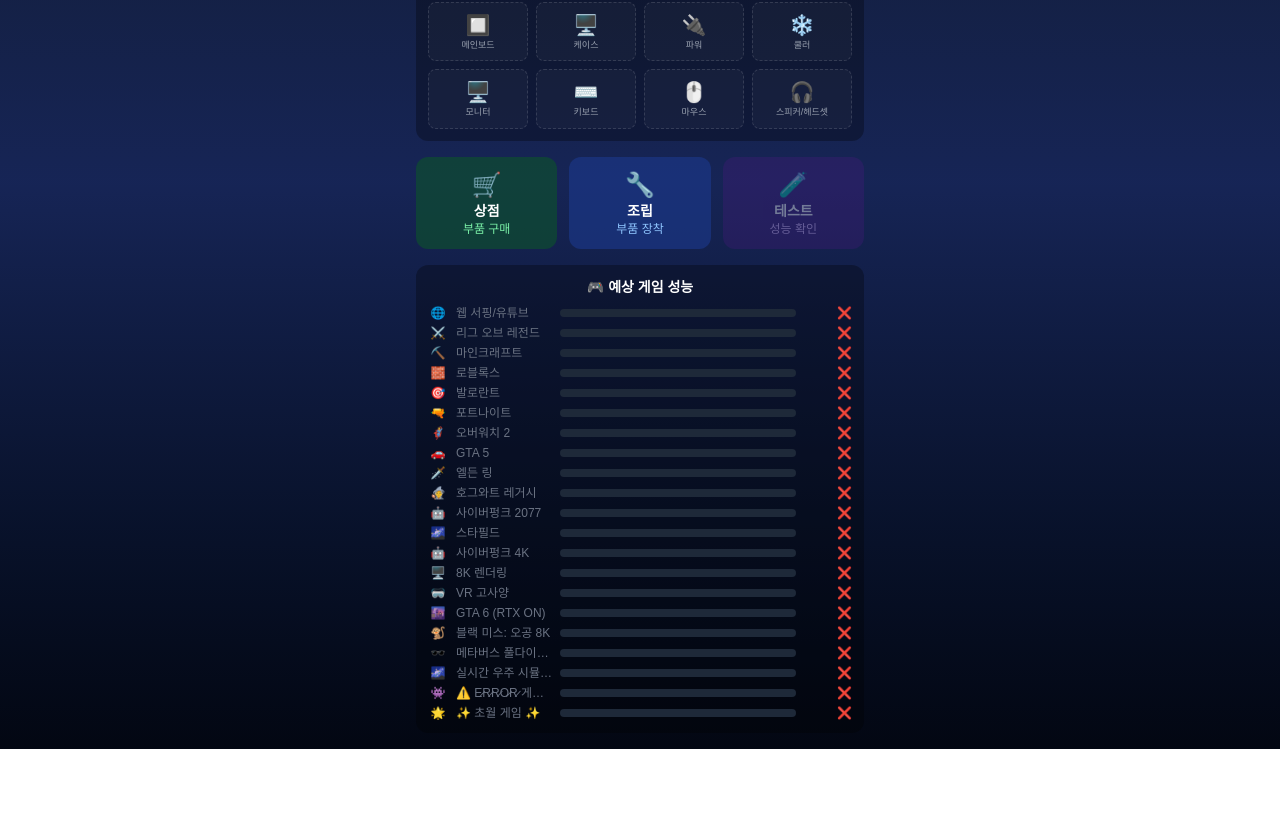
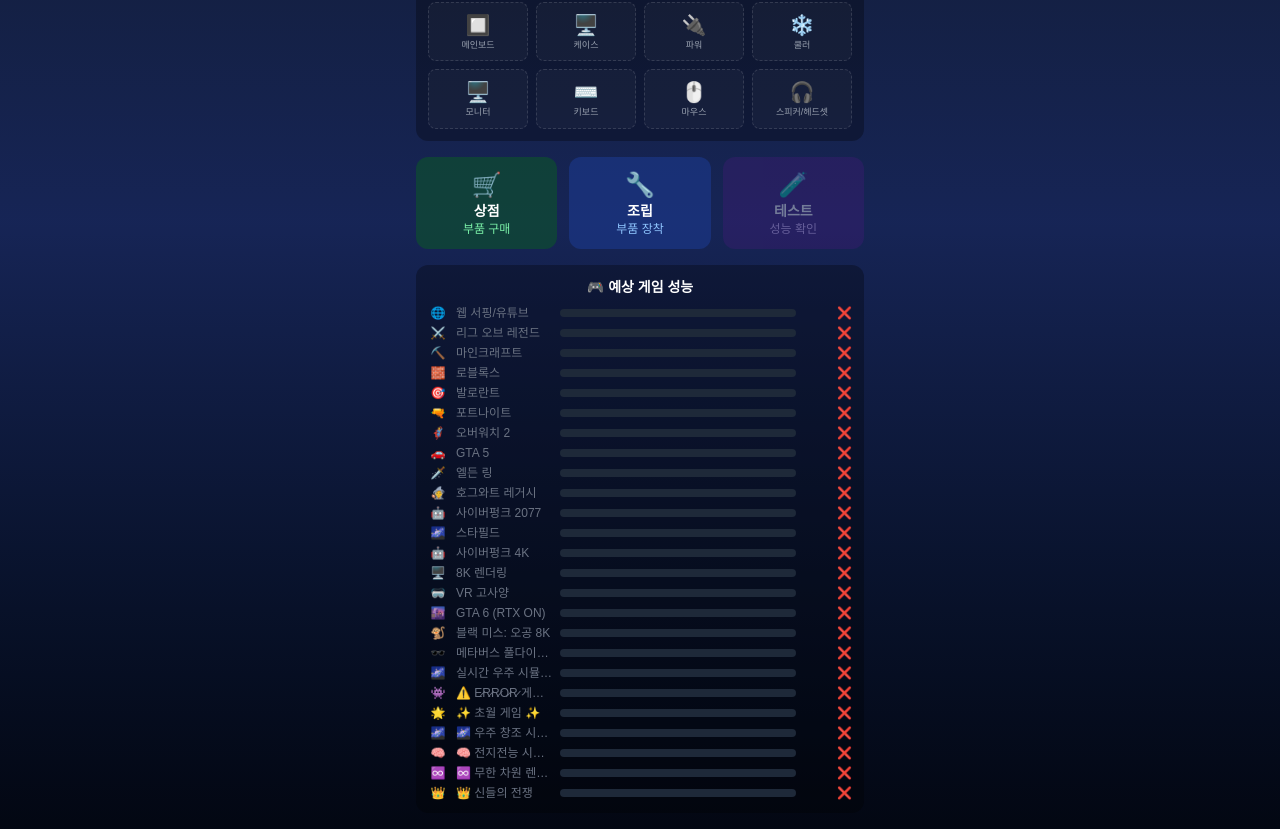
Before and after one commit to microgomi/yuhyun-introduce, a Next.js app: page /computer in a window 1280 px wide. Shown: the part 384-1213 px from the top of the page. Before the commit the page ends 1133 px from the top, so only its background shows below. Built offline with nearby package versions, Linux system fonts and the light colour scheme.

Commit message:
feat: 초월 게임 5종으로 확장 (우주창조~신들의 전쟁)

```diff
--- a/app/computer/page.tsx
+++ b/app/computer/page.tsx
@@ -194,8 +194,12 @@
   { name: "메타버스 풀다이브 VR", emoji: "🕶️", required: 400, optimal: 650, ultra: 950, cpuWeight: 0.4, gpuWeight: 0.6, ramMin: 6, storageHelp: true, resolution: "16K VR", desc: "양안 16K, 인간 시각 한계 초월" },
   { name: "실시간 우주 시뮬레이션", emoji: "🌌", required: 600, optimal: 1000, ultra: 1500, cpuWeight: 0.5, gpuWeight: 0.5, ramMin: 7, storageHelp: true, resolution: "∞K", desc: "은하 1000억개 실시간 물리 연산" },
   { name: "⚠️ E̷R̷R̷O̷R̷ 게임 ⚠️", emoji: "👾", required: 1000, optimal: 1800, ultra: 2800, cpuWeight: 0.5, gpuWeight: 0.5, ramMin: 7, storageHelp: true, resolution: "현실붕괴", desc: "존재하면 안 되는 게임. 오류 PC만 실행 가능." },
-  // ✨ 초월 게임 (신 등급 부품이라야 실행 가능 — 요구 성능 100만)
+  // ✨ 초월 게임 5종 (신 등급 부품이라야 실행 가능 — 요구 성능 100만 이상)
   { name: "✨ 초월 게임 ✨", emoji: "🌟", required: 1000000, optimal: 1500000, ultra: 2000000, cpuWeight: 0.5, gpuWeight: 0.5, ramMin: 9, storageHelp: true, resolution: "신의영역", desc: "요구 성능 1,000,000. 오직 신(GOD) 등급 PC만이 실행할 수 있다." },
+  { name: "🌌 우주 창조 시뮬레이터", emoji: "🌌", required: 1500000, optimal: 2200000, ultra: 3000000, cpuWeight: 0.55, gpuWeight: 0.45, ramMin: 9, storageHelp: true, resolution: "초월", desc: "빅뱅부터 우주 종말까지 실시간 창조. 신만이 다룬다." },
+  { name: "🧠 전지전능 시뮬레이션", emoji: "🧠", required: 2000000, optimal: 3000000, ultra: 4000000, cpuWeight: 0.6, gpuWeight: 0.4, ramMin: 9, storageHelp: true, resolution: "초월", desc: "모든 존재의 생각을 동시에 연산. 전지전능 체험." },
+  { name: "♾️ 무한 차원 렌더링", emoji: "♾️", required: 3000000, optimal: 4500000, ultra: 6000000, cpuWeight: 0.5, gpuWeight: 0.5, ramMin: 9, storageHelp: true, resolution: "∞차원", desc: "무한한 평행우주를 동시에 그려낸다. 렌더=창조." },
+  { name: "👑 신들의 전쟁", emoji: "👑", required: 5000000, optimal: 7500000, ultra: 10000000, cpuWeight: 0.5, gpuWeight: 0.5, ramMin: 9, storageHelp: true, resolution: "신계", desc: "모든 신이 격돌하는 최종 전쟁. 궁극의 초월 게임." },
 ];
 
 /* ───── 현실적 성능 계산 ───── */
```
